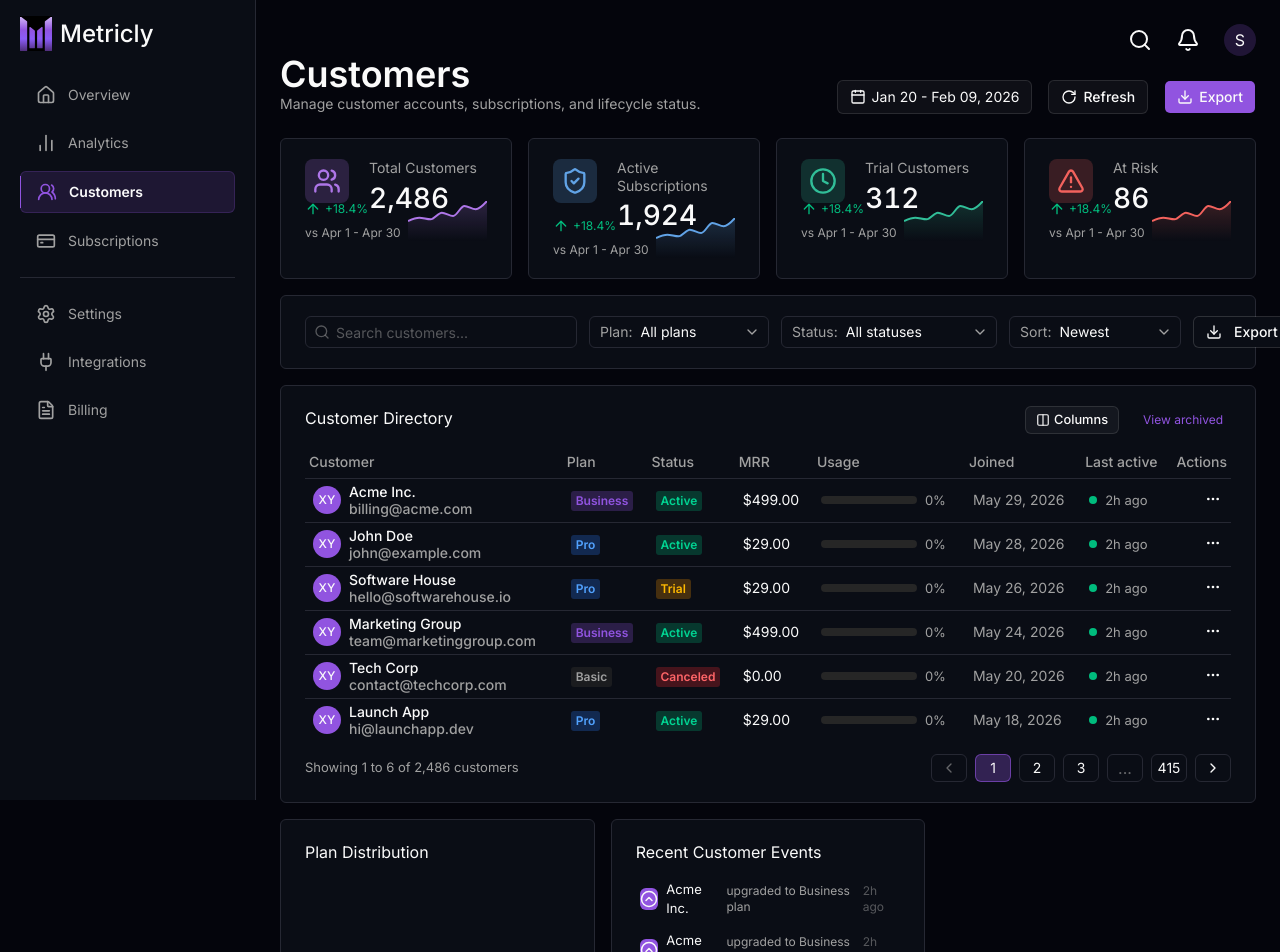
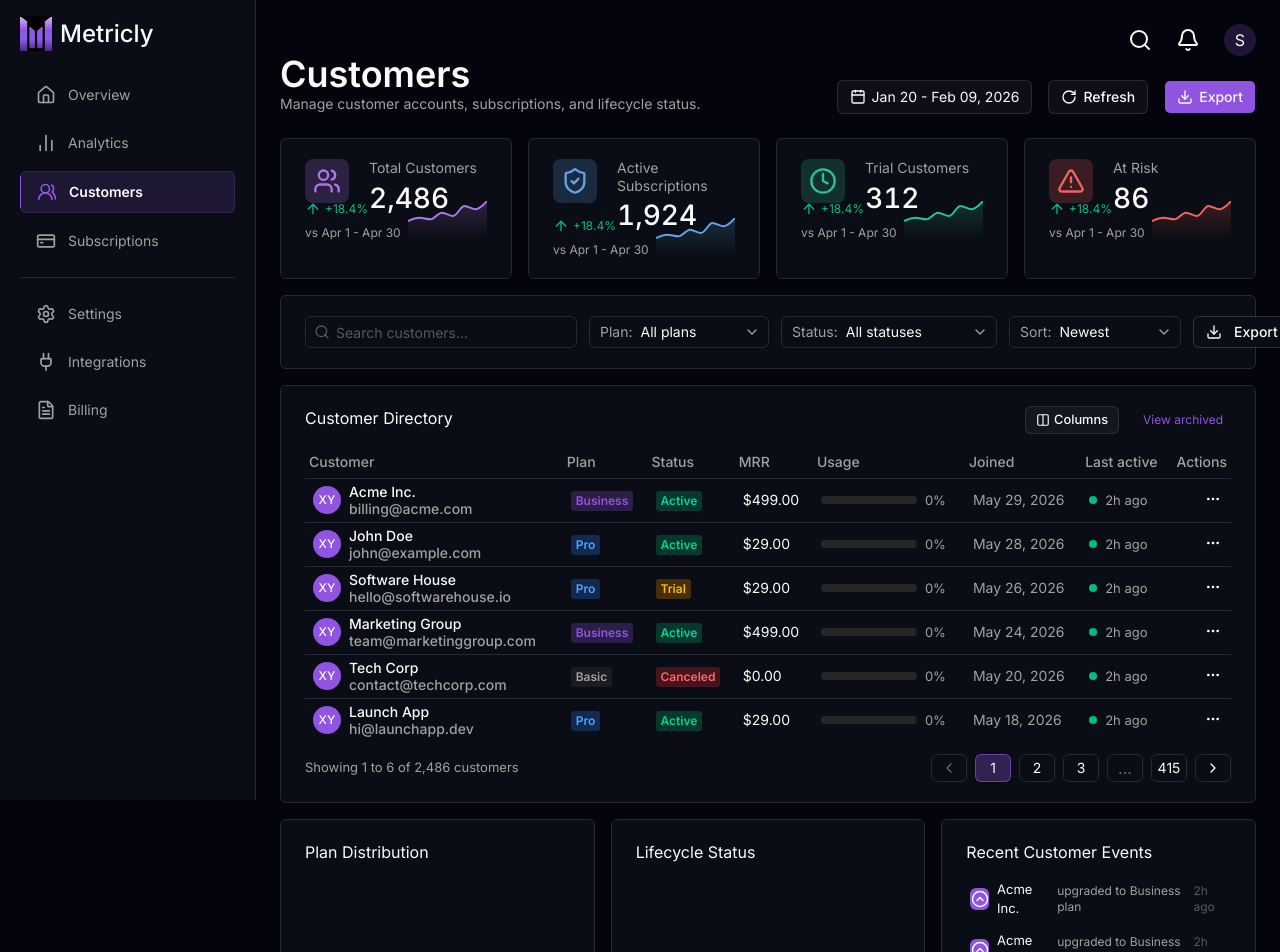
Before and after one commit to svsxn/metricly, a Next.js app: page /dashboard/customers in a window 1280 px wide. Shown: the top 952 px of the page. Built offline with nearby package versions, Linux system fonts and the light colour scheme.

Commit message:
feat: add lifecycle status card

```diff
--- a/src/app/dashboard/customers/page.tsx
+++ b/src/app/dashboard/customers/page.tsx
@@ -1,4 +1,5 @@
 import Directory from "@/components/customers/directory";
+import LifecycleStatus from "@/components/customers/lifecycle-status";
 import PlanDistribution from "@/components/customers/plan-distribution";
 import RecentEvents from "@/components/customers/recent-events";
 import Toolbar from "@/components/customers/toolbar";
@@ -21,6 +22,7 @@ export default function Page() {
         <Toolbar />
         <Directory />
         <PlanDistribution />
+        <LifecycleStatus />
         <RecentEvents />
       </div>
     </div>
--- /dev/null
+++ b/src/components/customers/lifecycle-status/index.tsx
@@ -0,0 +1,9 @@
+import { Card, CardTitle } from "@/components/card";
+
+export default function LifecycleStatus() {
+  return (
+    <Card className="col-span-4">
+      <CardTitle>Lifecycle Status</CardTitle>
+    </Card>
+  );
+}
```
